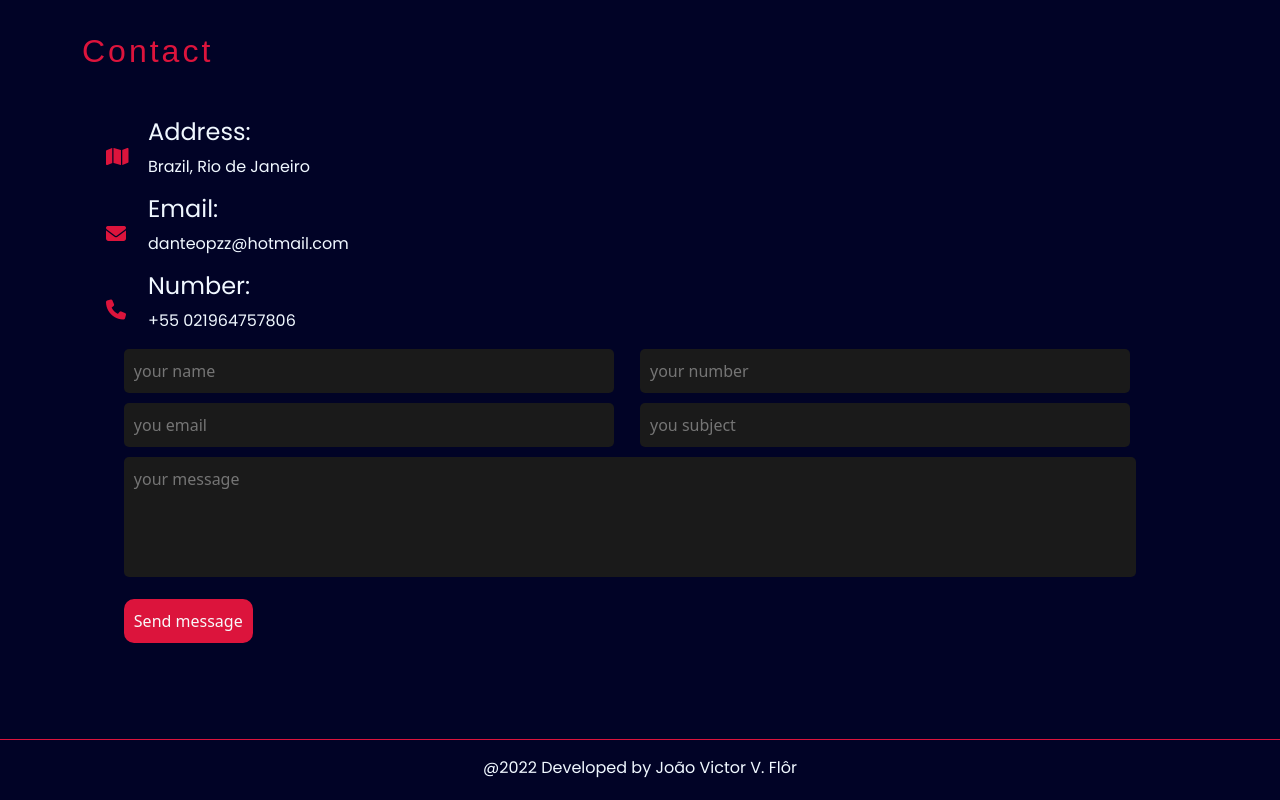
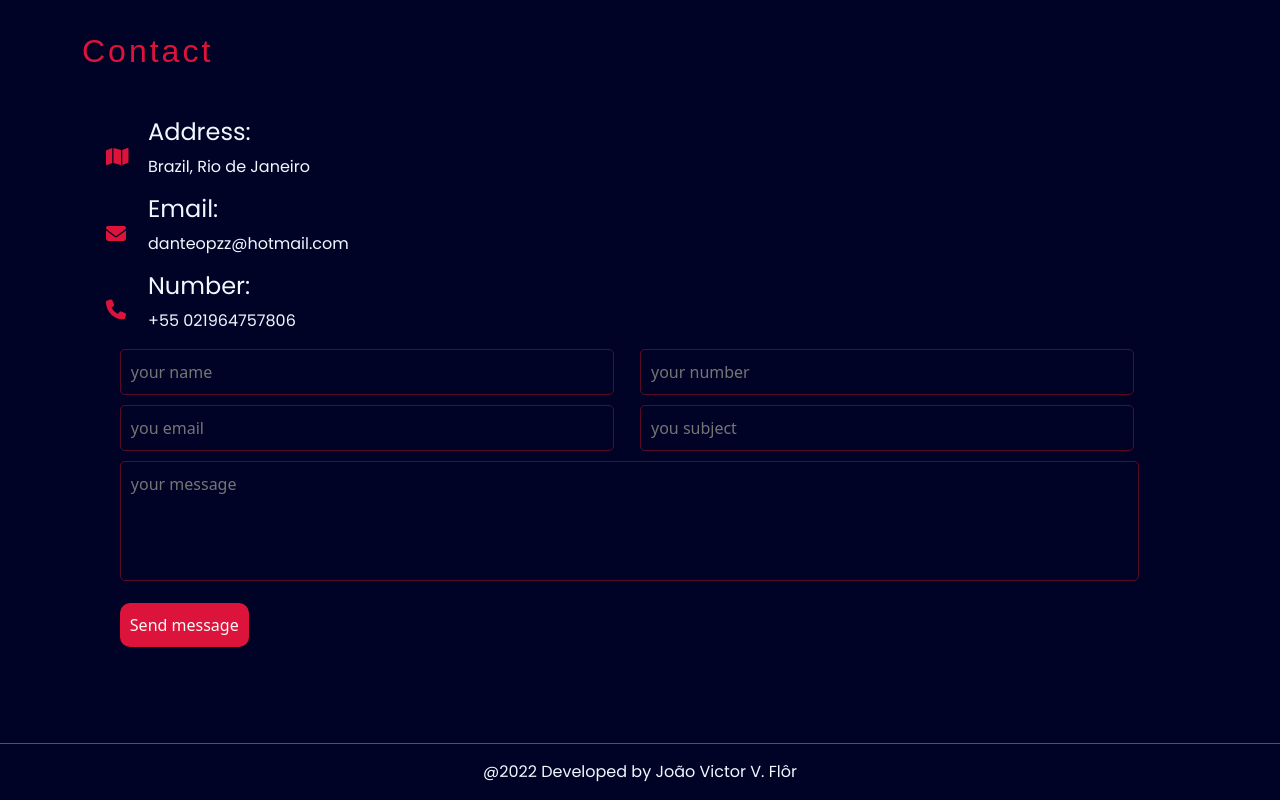
Before and after one commit to Myst1-Dev1/Myst1-Dev, a plain HTML site: page index.html in a window 1280 px wide. Shown: the part 2663-3463 px from the top of the page. Drawn offline with nearby package versions, Linux system fonts and the light colour scheme; animation ran at ten frames a second; a web font is replaced by a local one.

Commit message:
Update style.css

```diff
--- a/style.css
+++ b/style.css
@@ -209,7 +209,7 @@ body{
     padding: 10px;
     border: none;
     background: none;
-    background-color: #1a1a1a;
+    border:1px solid #a128;
     border-radius: 5px;
     width: 95%;
     margin-bottom: 10px;
@@ -221,8 +221,8 @@ body{
     padding: 10px;
     background: none;
     border: none;
+    border:1px solid #a128;
     resize: none;
-    background-color: #1a1a1a;
     border-radius: 5px;
     width: 98%;
     height: 120px;
```
